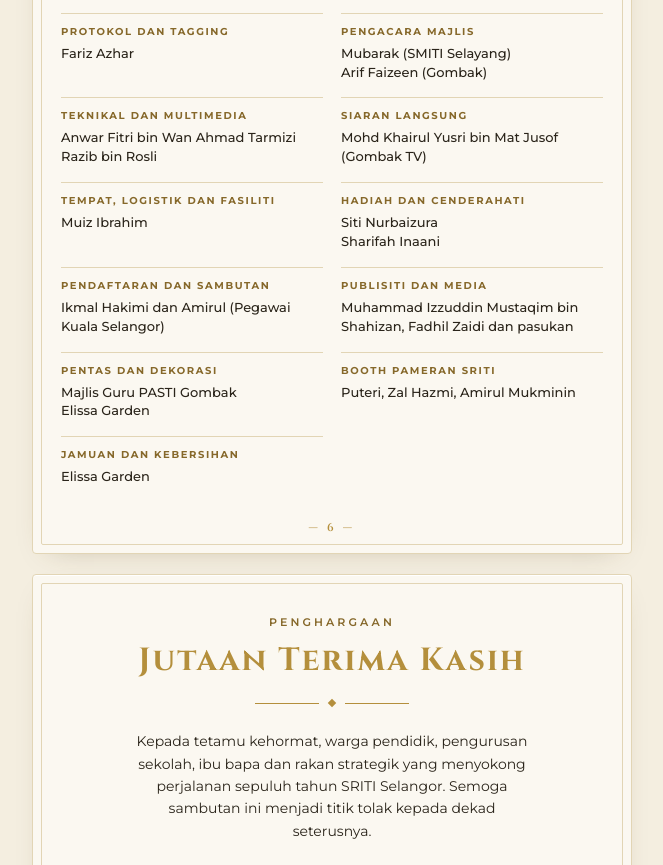
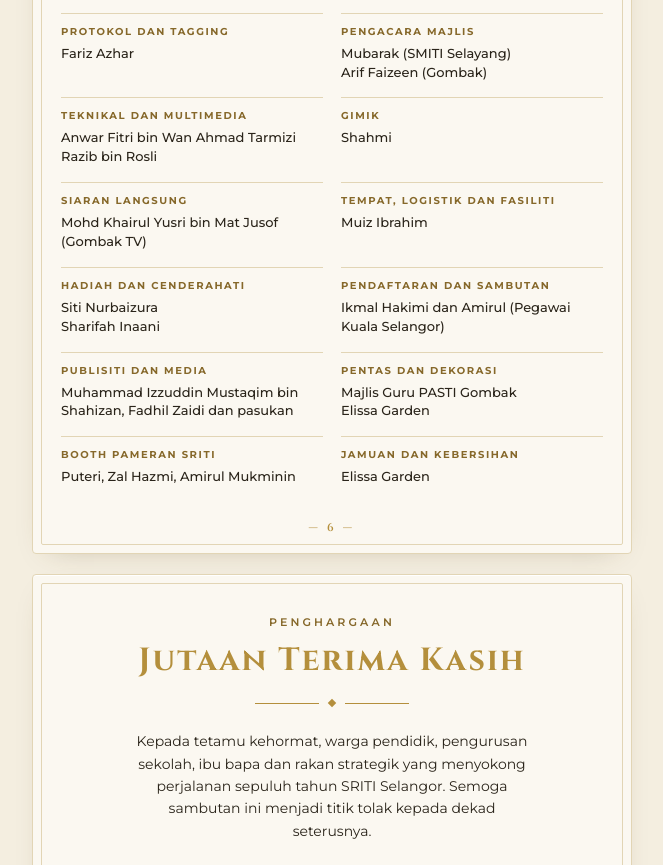
Before and after one commit to anwarnursi/buku-program-sedekad-sriti, a plain HTML site: page index.html in a window 1280 px wide. Shown: the part 5811-6676 px from the top of the page, without its empty margins (308-971 px from the left). Drawn offline with Linux system fonts and the light colour scheme.

Commit message:
Tambah Shahmi (Gimik) dalam jawatankuasa pelaksana
Co-Authored-By: Claude Opus 5.5 <noreply@anthropic.com>

```diff
--- a/index.html
+++ b/index.html
@@ -359,6 +359,7 @@ p{margin:0}
       <div><dt>Protokol dan Tagging</dt><dd>Fariz Azhar</dd></div>
       <div><dt>Pengacara Majlis</dt><dd>Mubarak (SMITI Selayang)<br>Arif Faizeen (Gombak)</dd></div>
       <div><dt>Teknikal dan Multimedia</dt><dd>Anwar Fitri bin Wan Ahmad Tarmizi<br>Razib bin Rosli</dd></div>
+      <div><dt>Gimik</dt><dd>Shahmi</dd></div>
       <div><dt>Siaran Langsung</dt><dd>Mohd Khairul Yusri bin Mat Jusof (Gombak TV)</dd></div>
       <div><dt>Tempat, Logistik dan Fasiliti</dt><dd>Muiz Ibrahim</dd></div>
       <div><dt>Hadiah dan Cenderahati</dt><dd>Siti Nurbaizura<br>Sharifah Inaani</dd></div>
```
